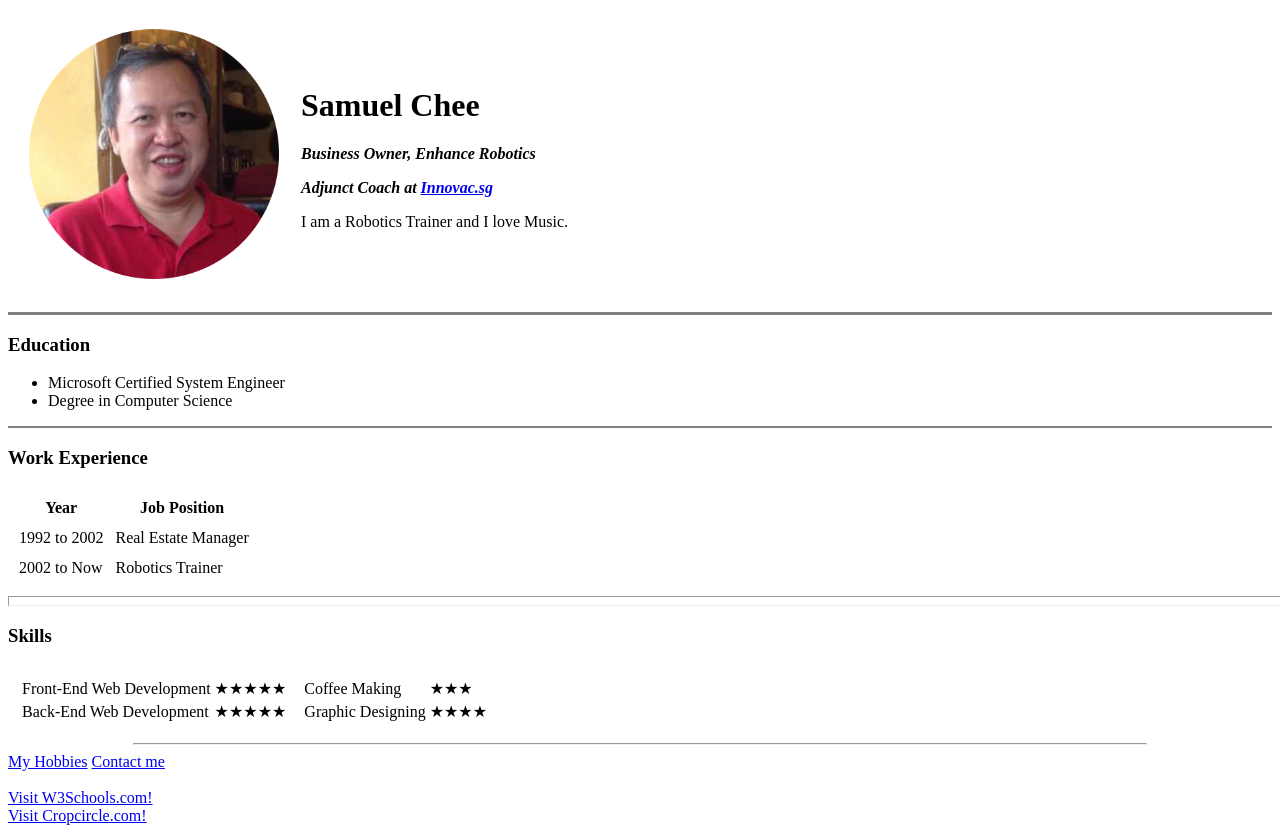
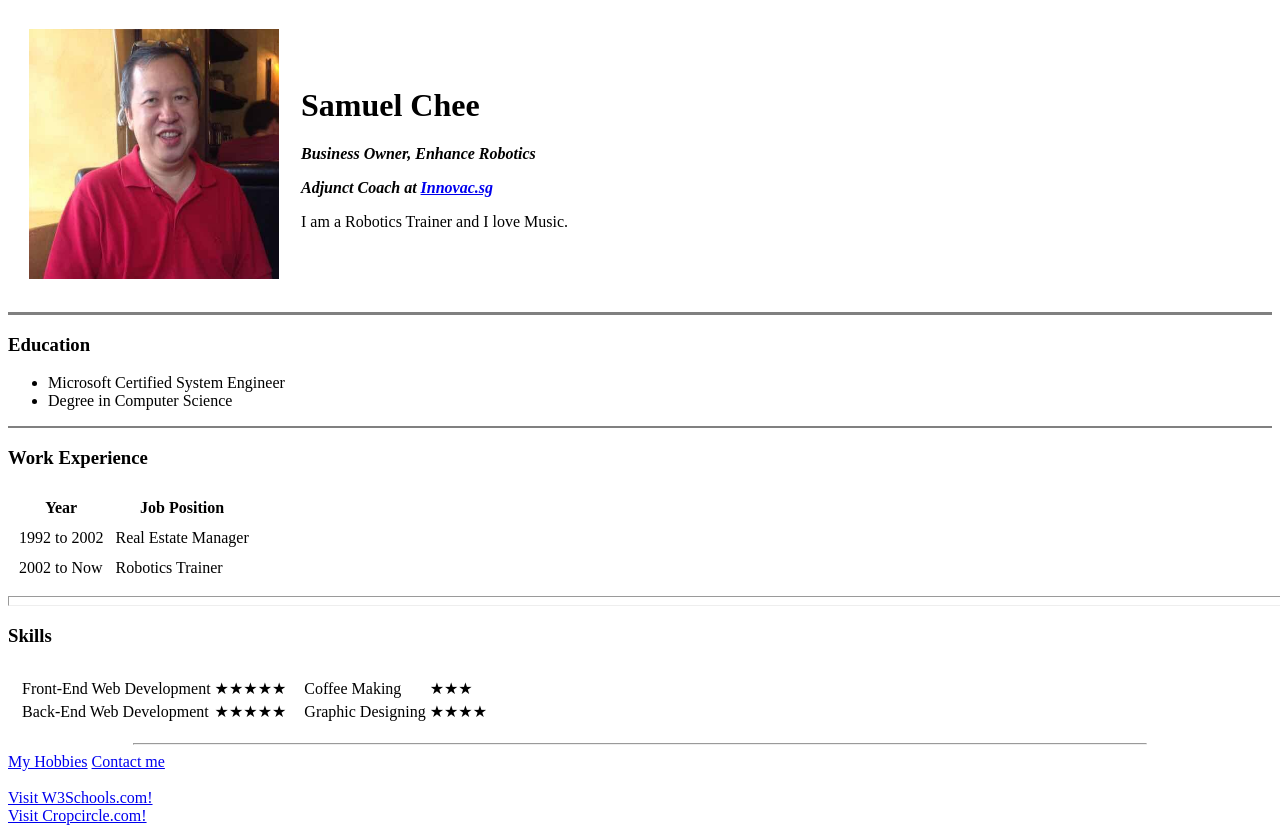
Before and after one commit to samuelchee62/CV, a plain HTML site: page index.html in a window 1280 px wide. Shown: the top 833 px of the page. Drawn offline with Linux system fonts and the light colour scheme.

Commit message:
Update index.html

```diff
--- a/index.html
+++ b/index.html
@@ -9,7 +9,7 @@
 
     <table cellspacing="20">
         <tr>
-            <td><img src="image/SamuelChee-Cmodified.png" width= "250" height= "250" alt="Samuel Profile Picture"></td>
+            <td><img src="image/SamuelChee.png" width= "250" height= "250" alt="Samuel Profile Picture"></td>
             <td>
                 <h1>Samuel Chee</h1>
                 <p><em><strong> Business Owner, Enhance Robotics</strong></em></p>
```
